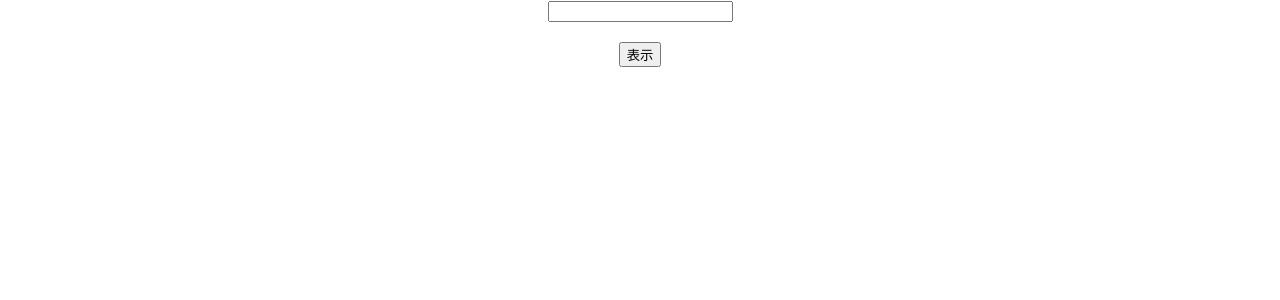
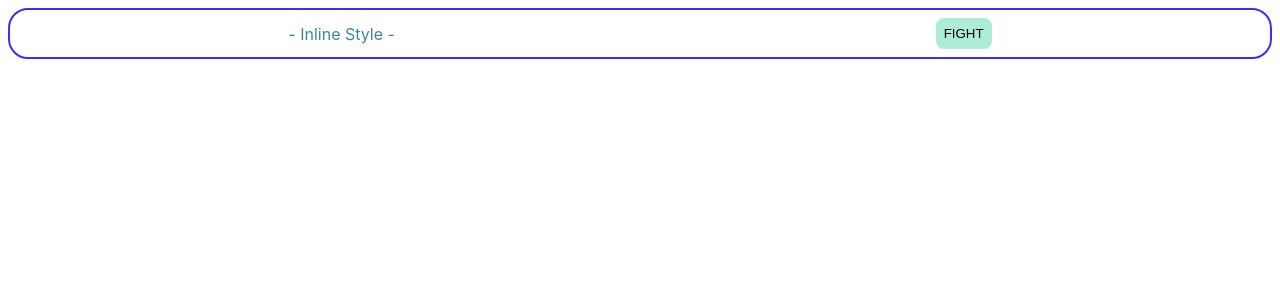
Before and after one commit to umedanaoyuki/react-levelup, a React (Create React App) app in the folder react-levelup/: page / in a window 1280 px wide. Shown: the top 300 px of the page. Built offline with nearby package versions, Linux system fonts and the light colour scheme.

Commit message:
様々なCSS:　InlineStyle（React 純正）

```diff
--- a/react-levelup/src/App.js
+++ b/react-levelup/src/App.js
@@ -1,36 +1,14 @@
 import './App.css';
 import React, { useState, useCallback, useMemo } from 'react';
 import { ChildArea } from './ChildArea';
+import { InlineStyle } from './components/InlineStyle';
 
 
 function App() {
 
-  const [text, setText] = useState('');
-  const [open, setOpen] = useState(false);
-
-  const onChangeText = (e) => {
-    console.log(e.target.value);
-    setText(e.target.value);
-  };
-
-  const onClickOpen = () => {
-    setOpen(!open);
-  };
-
-  const onClickClose = useCallback(() => {
-    setOpen(false);
-  }, []);
-
-  const temp = useMemo(() => 1 +3, []);
-  console.log(temp);
-
   return (
     <div className="App">
-      <input value={text} onChange={onChangeText}/>
-      <br />
-      <br />
-      <button onClick={onClickOpen}>表示</button>
-      <ChildArea open={open} onClickClose={onClickClose}/>
+      <InlineStyle />
     </div>
   );
 }
--- /dev/null
+++ b/react-levelup/src/components/InlineStyle.jsx
@@ -0,0 +1,27 @@
+export const InlineStyle = () => {
+
+  const containerStyle = {
+    border: "solid 2px #392eff",
+    borderRadius: "20px",
+    padding: "8px",
+    margin: "8px",
+    display: "flex",
+    justifyContent: "space-around",
+    alignItems: "center",
+  };
+  const titleStyle = {
+    margin: 0,
+    color: "#3d84a8",
+  };
+  const buttonStyle = {
+    backgroundColor: "#abedd8",
+    border: "none",
+    padding: "8px",
+    borderRadius: "8px",
+  };
+
+  return(<div style={containerStyle}>
+    <p style={titleStyle}>- Inline Style -</p>
+    <button style={buttonStyle}>FIGHT</button>
+  </div>)
+}
```
